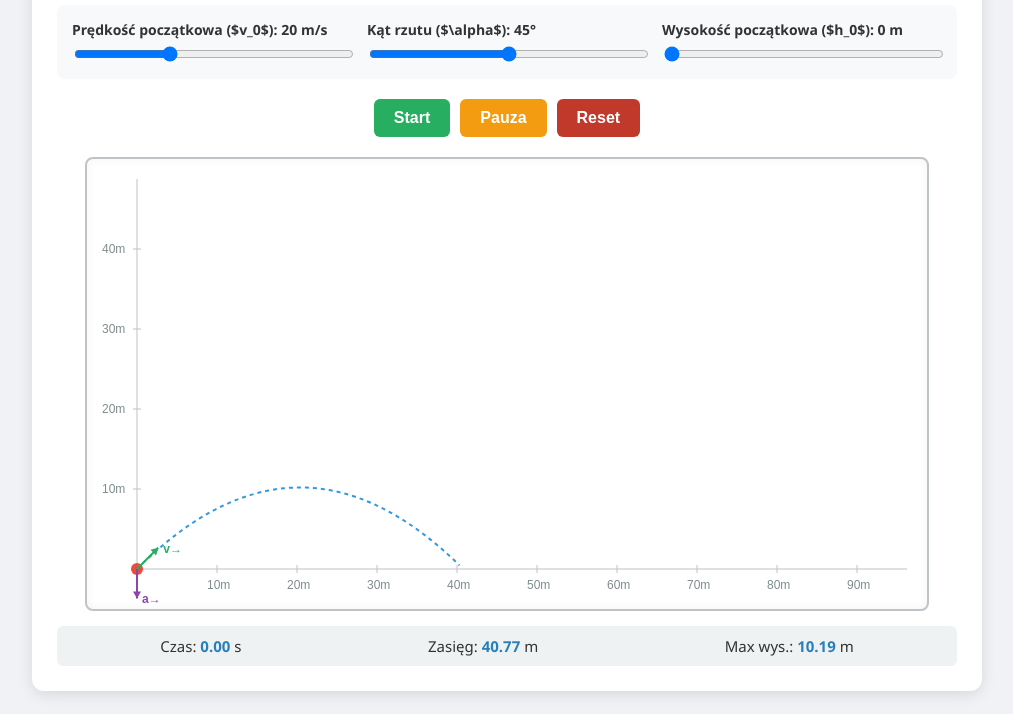
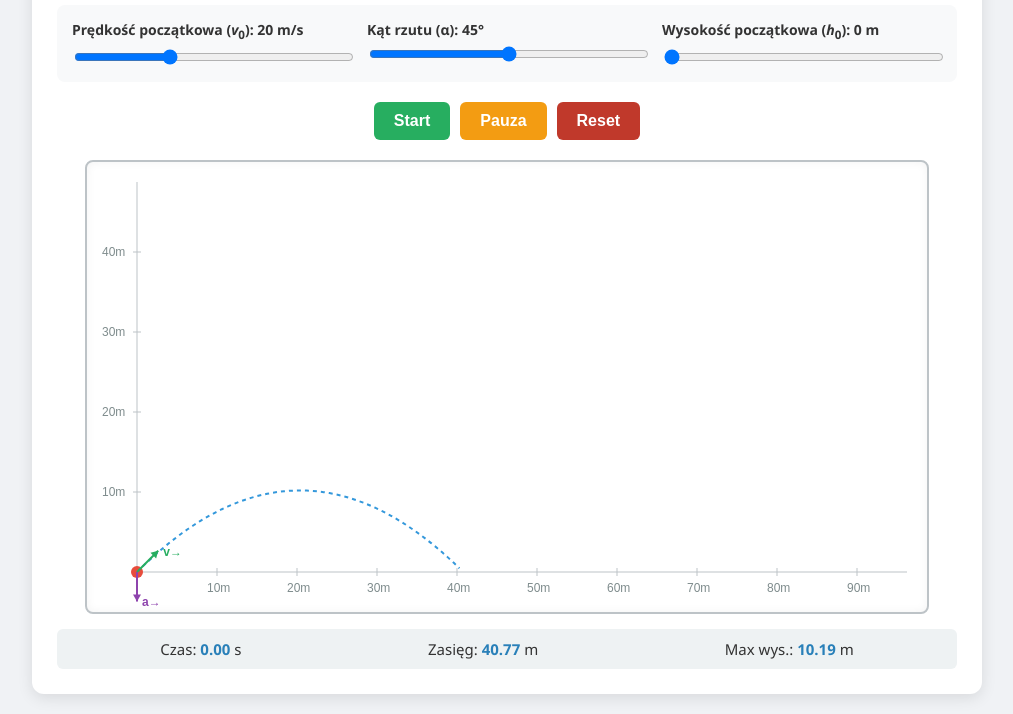
Before and after one commit to MichalPedzisz/rzut, a plain HTML site: page index.html in a window 1280 px wide. Shown: the part 104-818 px from the top of the page, without its empty margins (133-1146 px from the left). Drawn offline with Linux system fonts and the light colour scheme.

Commit message:
Refactor control group labels and inputs in HTML

```diff
--- a/index.html
+++ b/index.html
@@ -96,15 +96,15 @@
 
         <div class="controls">
     <div class="control-group">
-                <label for="v0">Prędkość początkowa ($v_0$): <span id="v0Val">20</span> m/s</label>
+        <label for="v0">Prędkość początkowa (<i>v</i><sub>0</sub>): <span id="v0Val">20</span> m/s</label>
         <input type="range" id="v0" min="5" max="50" value="20" step="1">
     </div>
     <div class="control-group">
-                <label for="angle">Kąt rzutu ($\alpha$): <span id="angleVal">45</span>°</label>
+        <label for="angle">Kąt rzutu (α): <span id="angleVal">45</span>°</label>
         <input type="range" id="angle" min="0" max="90" value="45" step="1">
     </div>
     <div class="control-group">
-                <label for="h0">Wysokość początkowa ($h_0$): <span id="h0Val">0</span> m</label>
+        <label for="h0">Wysokość początkowa (<i>h</i><sub>0</sub>): <span id="h0Val">0</span> m</label>
         <input type="range" id="h0" min="0" max="50" value="0" step="1">
     </div>
 </div>
```
Lines whose indentation alone changed are shown as unchanged.
